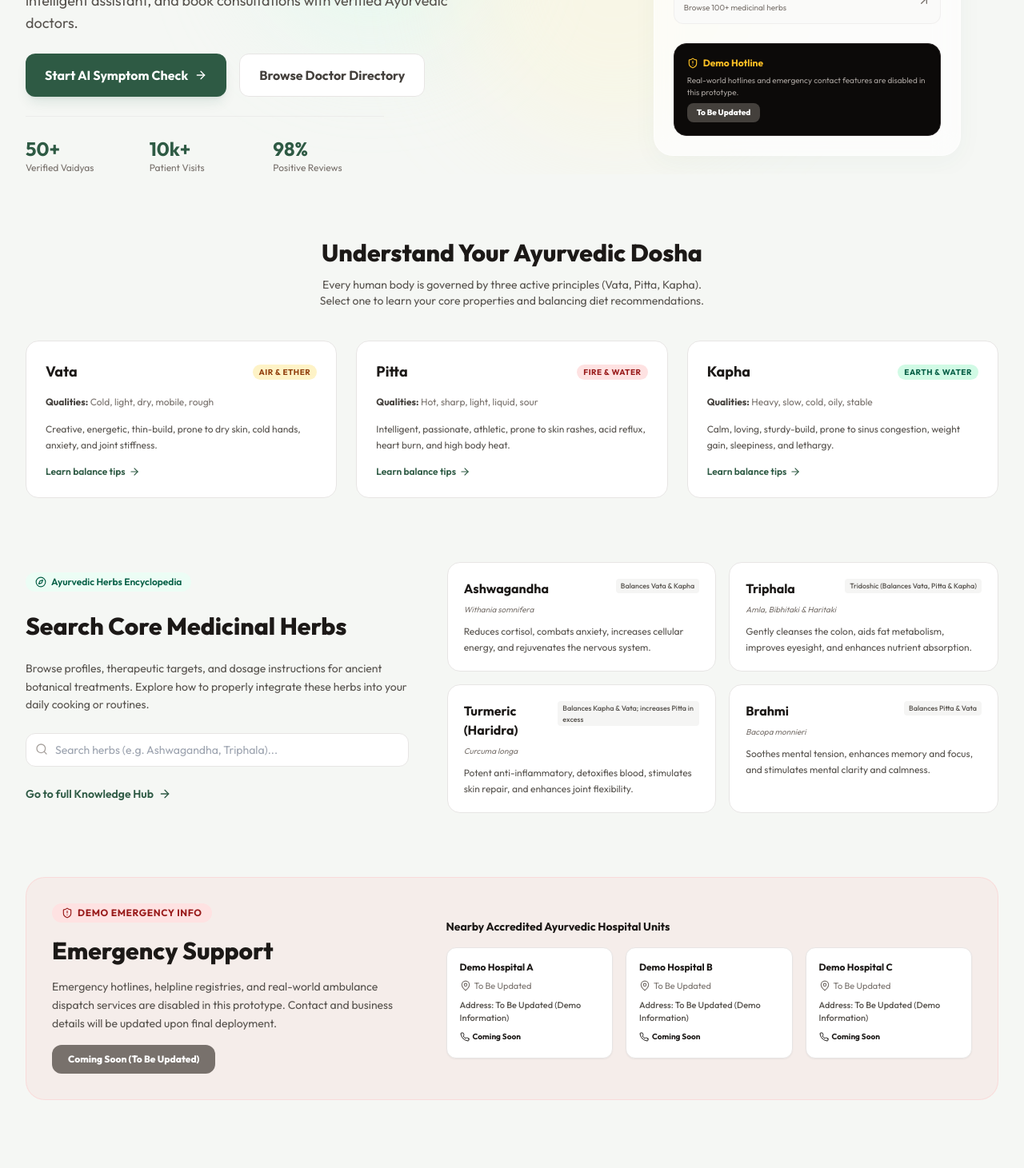
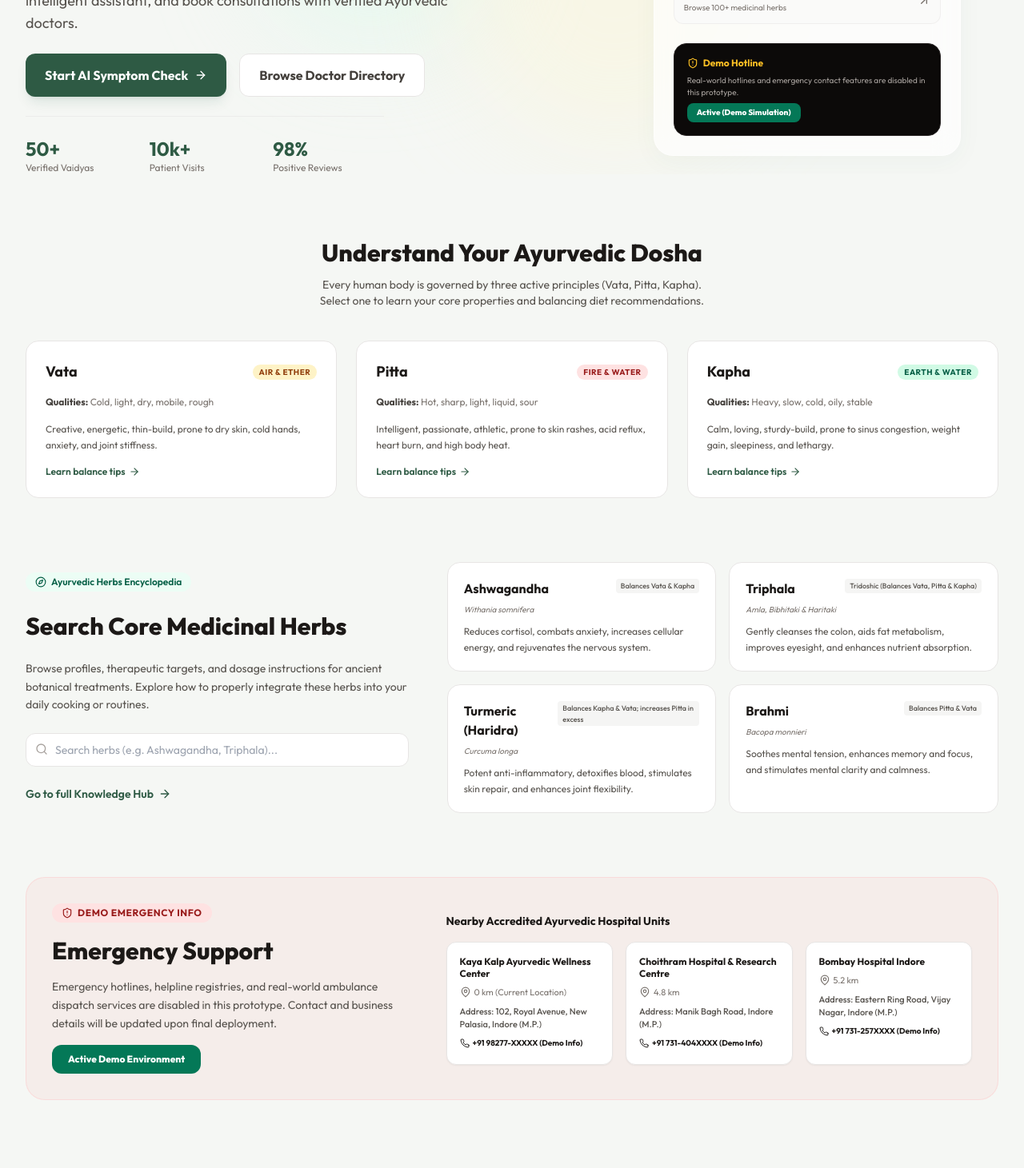
Before and after one commit to Navyareddy037/ayurcare, a React (Vite) app in the folder frontend/: page / in a window 1280 px wide. Shown: the part 440-1901 px from the top of the page at 80% size. Built offline with nearby package versions, Linux system fonts and the light colour scheme; no server answers.

Commit message:
Refine home page placeholders to professional Indore demo values

```diff
--- a/frontend/src/pages/Home.tsx
+++ b/frontend/src/pages/Home.tsx
@@ -67,9 +67,9 @@ export default function Home() {
   const [faqOpen, setFaqOpen] = useState<number | null>(null);
 
   const emergencyHospitals = [
-    { name: 'Demo Hospital A', distance: 'To Be Updated', contact: 'Coming Soon', address: 'To Be Updated (Demo Information)' },
-    { name: 'Demo Hospital B', distance: 'To Be Updated', contact: 'Coming Soon', address: 'To Be Updated (Demo Information)' },
-    { name: 'Demo Hospital C', distance: 'To Be Updated', contact: 'Coming Soon', address: 'To Be Updated (Demo Information)' }
+    { name: 'Kaya Kalp Ayurvedic Wellness Center', distance: '0 km (Current Location)', contact: '+91 98277-XXXXX (Demo Info)', address: '102, Royal Avenue, New Palasia, Indore (M.P.)' },
+    { name: 'Choithram Hospital & Research Centre', distance: '4.8 km', contact: '+91 731-404XXXX (Demo Info)', address: 'Manik Bagh Road, Indore (M.P.)' },
+    { name: 'Bombay Hospital Indore', distance: '5.2 km', contact: '+91 731-257XXXX (Demo Info)', address: 'Eastern Ring Road, Vijay Nagar, Indore (M.P.)' }
   ];
 
   return (
@@ -186,8 +186,8 @@ export default function Home() {
                   <p className="text-[10px] text-stone-400 leading-normal">
                     Real-world hotlines and emergency contact features are disabled in this prototype.
                   </p>
-                  <span className="inline-block font-extrabold text-white bg-stone-700 px-3 py-1 rounded-lg text-[10px]">
-                    To Be Updated
+                  <span className="inline-block font-extrabold text-white bg-emerald-700 px-3 py-1 rounded-lg text-[10px]">
+                    Active (Demo Simulation)
                   </span>
                 </div>
               </div>
@@ -338,8 +338,8 @@ export default function Home() {
                 Emergency hotlines, helpline registries, and real-world ambulance dispatch services are disabled in this prototype. Contact and business details will be updated upon final deployment.
               </p>
               <div className="flex gap-4">
-                <span className="px-5 py-2.5 rounded-xl bg-stone-500 text-white font-extrabold text-xs">
-                  Coming Soon (To Be Updated)
+                <span className="px-5 py-2.5 rounded-xl bg-emerald-700 text-white font-extrabold text-xs">
+                  Active Demo Environment
                 </span>
               </div>
             </div>
```
Also changed, not shown: 2 other files (tests, documents, lock files or other folders).
